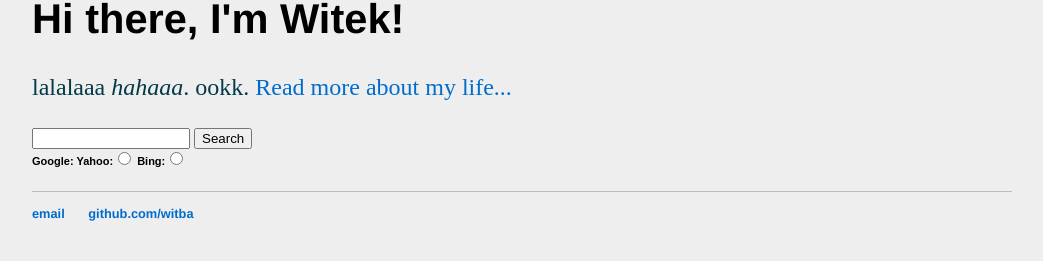
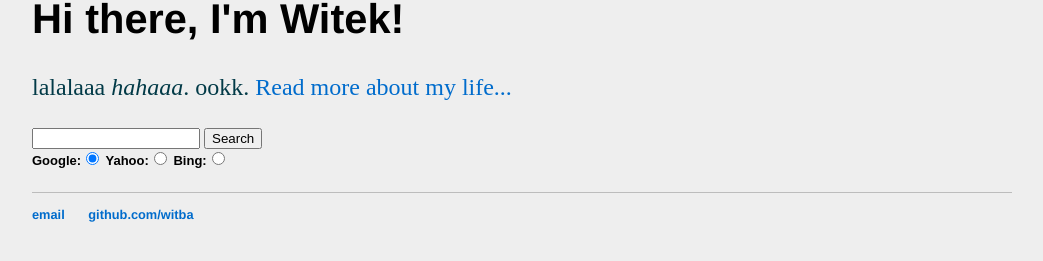
Before and after one commit to witba/witba.github.io, a Jekyll site: the page built from index.html, in a window 1280 px wide. Shown: the part 144-405 px from the top of the page, without its empty margins (118-1161 px from the left). Built offline with Jekyll 4.4.1, drawn with Linux system fonts in a browser that asks for light colours.

Commit message:
Update index.html

```diff
--- a/index.html
+++ b/index.html
@@ -12,8 +12,8 @@ title: Witek
 <form name="jksearch" action="http://www.google.com/search" method="get" onSubmit="jksitesearch(this)">
 
 <input id="hiddenquery" type="hidden" name="q" />
-<input name="qfront" type="text" style="width: 150px" value="" /> <input type="submit" value="Search" /><br />
-<div style="font: bold 11px Arial;">Google:<type="radio" checked input name="se">  Yahoo:<input name="se" type="radio">  Bing:<input name="se" type="radio">
+<input name="qfront" type="text" style="width: 160px" value="" /> <input type="submit" value="Search" /><br />
+<div style="font: bold 13px Arial;">Google:<input name="se" type="radio" checked>  Yahoo:<input name="se" type="radio">  Bing:<input name="se" type="radio">
 </div>
 
 <script type="text/javascript">
```
